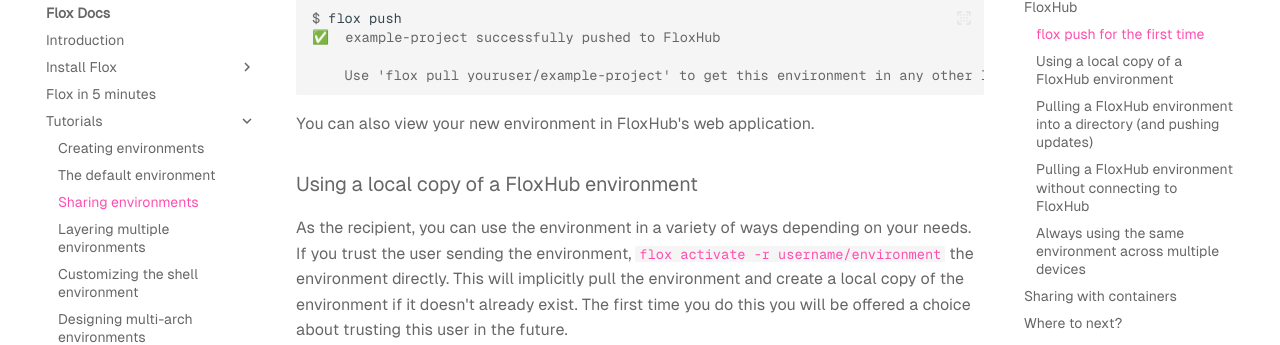
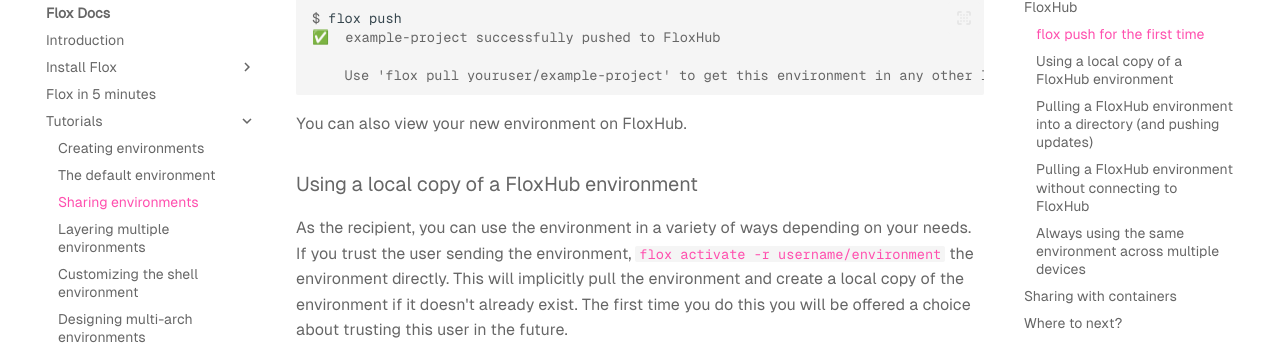
Before and after one commit to flox/floxdocs, an MkDocs documentation site: the page built from docs/tutorials/sharing-environments.md, in a window 1280 px wide and 900 px high, scrolled down 1563 px. Shown: the part 146-491 px from the top of the window. Built offline with MkDocs 1.6.1 and Material for MkDocs 9.7.7, drawn with Linux system fonts in a browser that asks for light colours; plug-ins that fetch from the network failed and are left out; comment, search, counter and statistics services are not loaded.

Commit message:
docs(sharing): wording improvement
I think describing FloxHub as a web application sounds clunky

````diff
--- a/docs/tutorials/sharing-environments.md
+++ b/docs/tutorials/sharing-environments.md
@@ -71,7 +71,7 @@
     Use 'flox pull youruser/example-project' to get this environment in any other location.
 ```
 
-You can also view your new environment in FloxHub's web application.
+You can also view your new environment on FloxHub.
 
 ### Using a local copy of a FloxHub environment
 
````
